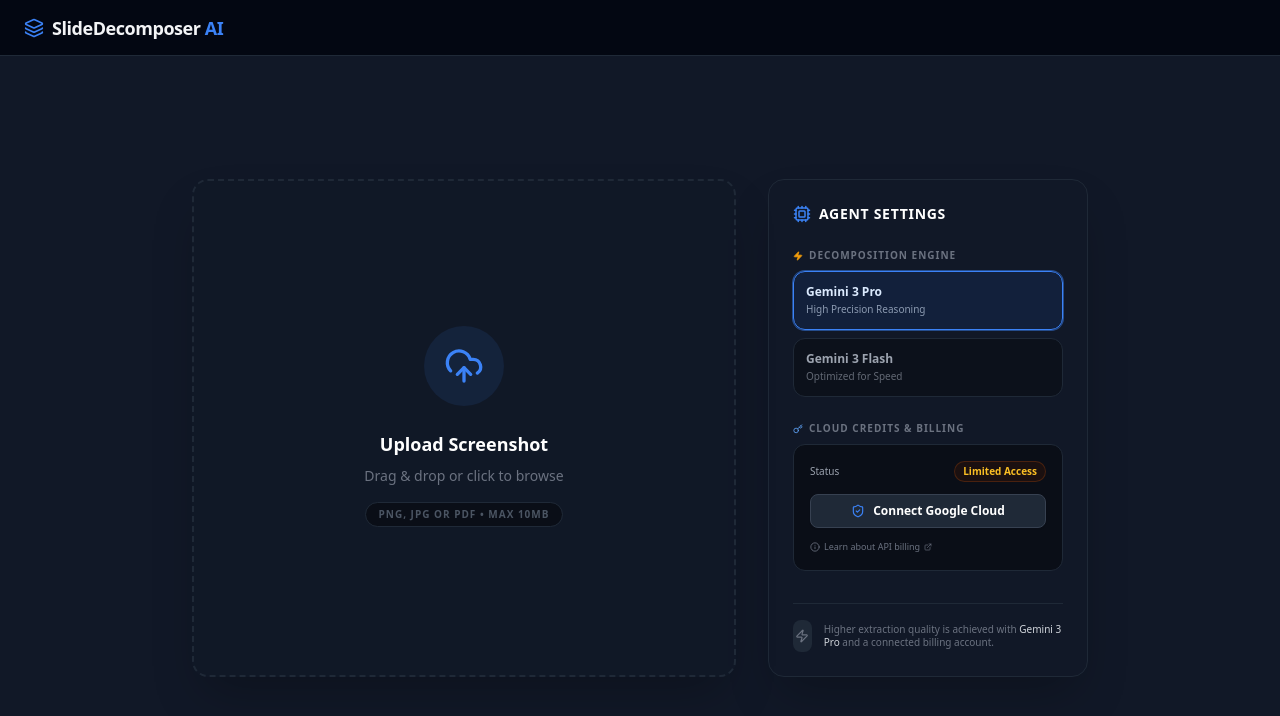
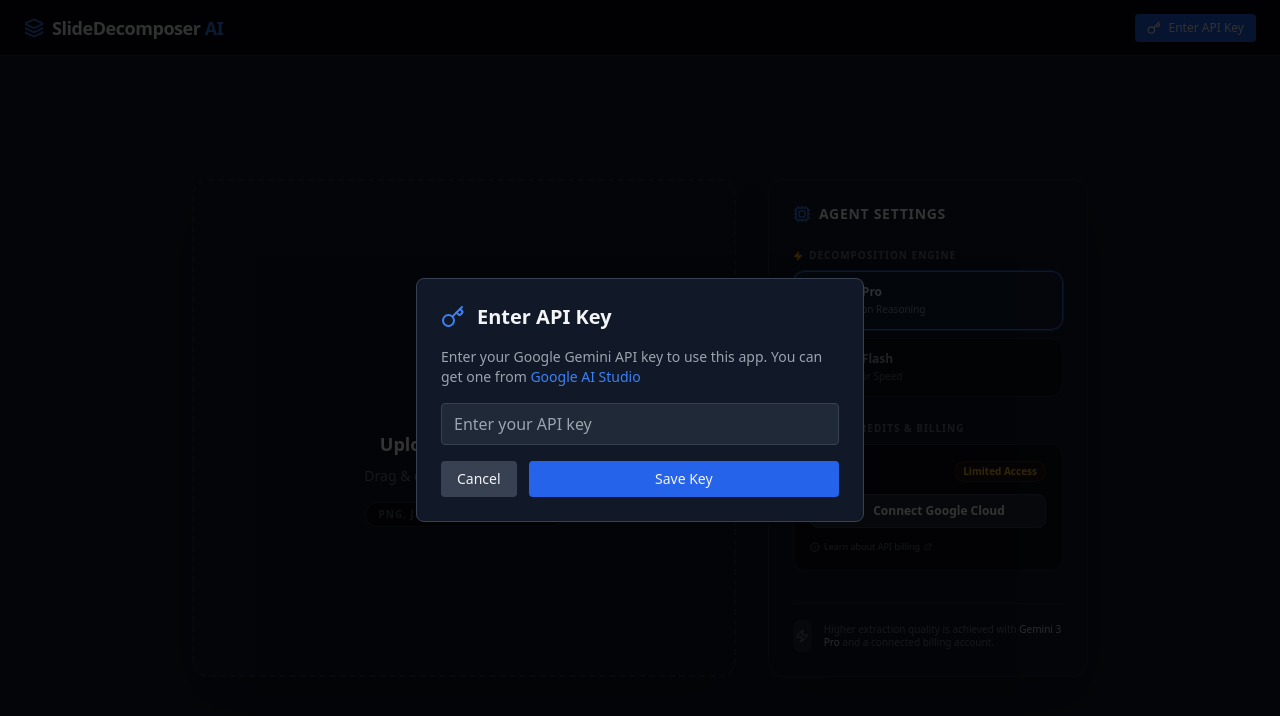
Before and after one commit to tony18mo/SildeDecomposer, a React (Vite) app: page / in a window 1280 px wide. Both pictures are taken after a click on the button "Connect Google Cloud". Shown: the top 716 px of the page. Built offline with nearby package versions, Linux system fonts and the light colour scheme; no server answers.

Commit message:
feat: Add API key management and update geminiService for API key handling

```diff
--- a/App.tsx
+++ b/App.tsx
@@ -7,9 +7,9 @@
 import { TerminalPanel } from './components/TerminalPanel';
 import { AppState, SlideElement, ElementType, TokenStats, CleaningHistoryItem, ModelMapping } from './types';
 import { fileToBase64, loadImage, cropImage, removeWhiteBackground } from './services/imageProcessing';
-import { detectElements, analyzeTextElement, runAnalystStage, runCleanerStage, runQAStage, withRetry } from './services/geminiService';
+import { detectElements, analyzeTextElement, runAnalystStage, runCleanerStage, runQAStage, withRetry, setApiKey as setGeminiApiKey } from './services/geminiService';
 import { generatePresentation } from './services/pptxService';
-import { Download, Layers, Shield } from 'lucide-react';
+import { Download, Layers, Shield, Key } from 'lucide-react';
 import { MODEL_IMAGE_CLEANING_FAST, MODEL_IMAGE_CLEANING_PRO, MODEL_QA, MODEL_DETECTION } from './constants';
 
 const MAX_TOTAL_ATTEMPTS = 4;
@@ -35,23 +35,36 @@
     parallelCount: 3
   });
 
+  const [apiKeyInput, setApiKeyInput] = useState('');
   const [hasApiKey, setHasApiKey] = useState(false);
+  const [showApiKeyInput, setShowApiKeyInput] = useState(false);
 
   useEffect(() => {
-    const checkKey = async () => {
-        if (window.aistudio?.hasSelectedApiKey) {
-            const has = await window.aistudio.hasSelectedApiKey();
-            setHasApiKey(has);
-        }
-    };
-    checkKey();
+    // Check for stored API key in localStorage
+    const storedKey = localStorage.getItem('gemini_api_key');
+    if (storedKey) {
+      setGeminiApiKey(storedKey);
+      setHasApiKey(true);
+    }
   }, []);
 
+  const handleSaveApiKey = () => {
+    if (apiKeyInput.trim()) {
+      setGeminiApiKey(apiKeyInput.trim());
+      localStorage.setItem('gemini_api_key', apiKeyInput.trim());
+      setHasApiKey(true);
+      setShowApiKeyInput(false);
+      setApiKeyInput('');
+    }
+  };
+
   const handleSelectKey = async () => {
-    if (window.aistudio?.openSelectKey) {
-        await window.aistudio.openSelectKey();
-        setHasApiKey(true);
-    }
+    setShowApiKeyInput(true);
+  };
+
+  const handleClearApiKey = () => {
+    localStorage.removeItem('gemini_api_key');
+    setHasApiKey(false);
   };
 
   const addLog = (msg: string) => setState(prev => ({ ...prev, logs: [...prev.logs, msg] }));
@@ -86,11 +99,27 @@
     }));
   };
 
+  const handleUpdateElementBox = (id: string, box: [number, number, number, number]) => {
+    updateElement(id, {
+      box_2d: box,
+      status: 'PENDING',
+      originalCropBase64: undefined,
+      cleanedImageBase64: undefined,
+      attempts: 0,
+      cleaningHistory: []
+    });
+  };
+
   const handleUpdatePrompt = (id: string, prompt: string) => {
     updateElement(id, { retryPrompt: prompt });
   };
 
   const handleFileSelect = async (file: File) => {
+    if (!hasApiKey) {
+      addLog("Error: Please enter your API key first.");
+      setShowApiKeyInput(true);
+      return;
+    }
     addLog(`Loading ${file.name}...`);
     const base64 = await fileToBase64(file);
     const img = await loadImage(base64);
@@ -109,8 +138,9 @@
         addLog(`Found ${res.data.length} elements using ${state.detectionModel.replace('gemini-', '')}.`);
     } catch (err: any) {
         if (err.message?.includes("Requested entity was not found")) {
-            addLog("Error: Invalid or missing cloud billing account. Please re-select key.");
+            addLog("Error: Invalid or missing API key. Please check your key.");
             setHasApiKey(false);
+            localStorage.removeItem('gemini_api_key');
         } else {
             addLog(`Detection Failed: ${err}`);
         }
@@ -211,8 +241,9 @@
 
     } catch (err: any) {
       if (err.message?.includes("Requested entity was not found")) {
-          addLog(`${itemLabel} Error: Invalid cloud billing account.`);
+          addLog(`${itemLabel} Error: Invalid API key.`);
           setHasApiKey(false);
+          localStorage.removeItem('gemini_api_key');
       } else {
           addLog(`${itemLabel} Critical Error: ${err instanceof Error ? err.message : 'Unknown'}`);
       }
@@ -234,9 +265,6 @@
         if (!el) break;
         const idSuffix = el.id.split('-').pop() ?? '';
         setAction(`Task: ${el.type} #${idSuffix}`);
-
-        // IMPORTANT: For text, we use a 20px buffer to prevent character clipping.
-        // We MUST pass this padding value to the extraction service for math calibration.
         const padding = el.type === ElementType.TEXT ? 20 : undefined;
         const crop = cropImage(sourceImg, el.box_2d, padding);
 
@@ -273,6 +301,52 @@
 
   return (
     <div className="flex h-screen bg-black text-gray-100 font-sans overflow-hidden">
+      {showApiKeyInput && (
+        <div className="fixed inset-0 bg-black/80 flex items-center justify-center z-50">
+          <div className="bg-gray-900 border border-gray-700 rounded-lg p-6 w-full max-w-md">
+            <div className="flex items-center gap-3 mb-4">
+              <Key className="text-blue-500" size={24} />
+              <h2 className="text-xl font-bold">Enter API Key</h2>
+            </div>
+            <p className="text-gray-400 text-sm mb-4">
+              Enter your Google Gemini API key to use this app. You can get one from{' '}
+              <a href="https://aistudio.google.com/app/apikey" target="_blank" rel="noopener noreferrer" className="text-blue-500 hover:underline">
+                Google AI Studio
+              </a>
+            </p>
+            <input
+              type="password"
+              value={apiKeyInput}
+              onChange={(e) => setApiKeyInput(e.target.value)}
+              placeholder="Enter your API key"
+              className="w-full bg-gray-800 border border-gray-700 rounded px-3 py-2 text-white mb-4"
+              onKeyDown={(e) => e.key === 'Enter' && handleSaveApiKey()}
+            />
+            <div className="flex gap-3">
+              {hasApiKey && (
+                <button
+                  onClick={handleClearApiKey}
+                  className="px-4 py-2 bg-red-600 hover:bg-red-500 rounded text-sm font-medium"
+                >
+                  Clear Key
+                </button>
+              )}
+              <button
+                onClick={() => setShowApiKeyInput(false)}
+                className="px-4 py-2 bg-gray-700 hover:bg-gray-600 rounded text-sm font-medium"
+              >
+                Cancel
+              </button>
+              <button
+                onClick={handleSaveApiKey}
+                className="px-4 py-2 bg-blue-600 hover:bg-blue-500 rounded text-sm font-medium flex-1"
+              >
+                Save Key
+              </button>
+            </div>
+          </div>
+        </div>
+      )}
       {state.currentStep !== 'IDLE' && (
         <ProcessingStatus
             elements={state.elements} selectedId={state.selectedElementId}
@@ -300,18 +374,23 @@
                 </div>
                 {hasApiKey && (
                     <div className="flex items-center gap-1.5 px-3 py-1 bg-green-950/20 border border-green-500/30 text-green-400 text-[10px] font-bold rounded uppercase tracking-wider">
-                        <Shield size={12} /> Cloud Billing Connected
+                        <Shield size={12} /> API Key Configured
                     </div>
                 )}
             </div>
-            {state.elements.length > 0 && (
-                <button
-                    onClick={() => generatePresentation(state.elements, state.originalImageBase64, state.imageDimensions.width, state.imageDimensions.height)}
-                    className="flex items-center space-x-2 bg-blue-600 hover:bg-blue-500 px-4 py-1.5 rounded text-xs font-bold transition-all shadow-lg active:scale-95"
-                >
-                    <Download size={14}/><span>Download PPTX</span>
-                </button>
-            )}
+            <div className="flex items-center gap-2">
+                {!hasApiKey && (
+                    <button
+                        onClick={handleSelectKey}
+                        className="flex items-center gap-2 px-3 py-1.5 bg-blue-600 hover:bg-blue-500 rounded text-xs font-medium transition-colors"
+                    >
+                        <Key size={14} /> Enter API Key
+                    </button>
+                )}
+                {state.currentStep === 'COMPLETED' && (
+                    <button onClick={() => generatePresentation(state.elements, state.originalImageBase64, state.imageDimensions.width, state.imageDimensions.height)} className="flex items-center space-x-2 bg-blue-600 hover:bg-blue-500 px-4 py-1.5 rounded text-xs font-bold transition-all shadow-lg"><Download size={14}/><span>Download PPTX</span></button>
+                )}
+            </div>
         </header>
         <main className="flex-1 flex relative overflow-hidden bg-gray-900">
             {state.currentStep === 'IDLE' ? (
@@ -331,6 +410,7 @@
                         elements={state.elements}
                         selectedId={state.selectedElementId}
                         onSelect={handleSelectElement}
+                        onUpdateBox={handleUpdateElementBox}
                     />
                     <TerminalPanel logs={state.logs} onClear={() => setState(p => ({...p, logs: []}))}/>
                 </>
--- a/index.html
+++ b/index.html
@@ -48,6 +48,7 @@
   }
 }
 </script>
+  <script type="module" src="/index.tsx"></script>
 </head>
   <body class="bg-gray-950 text-gray-100 antialiased font-sans overflow-hidden h-full">
     <div id="root" class="h-full w-full flex flex-col"></div>
--- a/services/geminiService.ts
+++ b/services/geminiService.ts
@@ -12,7 +12,21 @@
 import { SlideElement, TextRun } from '../types';
 import { padImageToSquare, unpadGeneratedImage, loadImage, resizeImage } from './imageProcessing';
 
-const ai = new GoogleGenAI({ apiKey: process.env.API_KEY });
+// Store API key in a variable (set by App.tsx)
+let apiKey: string = '';
+
+export const setApiKey = (key: string) => {
+  apiKey = key;
+};
+
+export const getApiKey = () => apiKey;
+
+const getAiClient = () => {
+  if (!apiKey) {
+    throw new Error("API key not set. Please enter your API key.");
+  }
+  return new GoogleGenAI({ apiKey });
+};
 
 const cleanJsonString = (str: string): string => {
   let cleaned = str.trim();
@@ -48,7 +62,7 @@
   let lastError: any;
   for (let i = 0; i <= retries; i++) {
     try {
-      return await fn();
+      return await fn()
     } catch (e) {
       lastError = e;
       console.warn(`${stageName} Attempt ${i+1} Failed: ${e}`);
@@ -61,6 +75,7 @@
 };
 
 export const detectElements = async (imageBase64: string, modelName: string = MODEL_DETECTION) => {
+  const ai = getAiClient();
   const imgRef = await loadImage(imageBase64);
   // High-Res Detection: Use 2048px to ensure text descenders are clearly visible to the model.
   const optimizedImage = await resizeImage(imageBase64, 2048);
@@ -107,6 +122,7 @@
   slideHeightPx: number,
   paddingPx: number = 0
 ) => {
+  const ai = getAiClient();
   const response = await ai.models.generateContent({
     model: MODEL_TEXT_ANALYSIS,
     config: { responseMimeType: 'application/json' },
@@ -176,6 +192,7 @@
   model: string,
   backgroundColor: string = '#FFFFFF'
 ) => {
+  const ai = getAiClient();
   const promptTemplate = SYSTEM_PROMPT_ANALYST
     .replace('{type}', element.type)
     .replace('{description}', element.description || 'object')
@@ -209,6 +226,7 @@
 };
 
 export const runCleanerStage = async (crop: string, prompt: string, model: string, inputOverride?: string) => {
+  const ai = getAiClient();
   const img = await loadImage(crop);
   const squareInput = await padImageToSquare(inputOverride || crop);
 
@@ -242,6 +260,7 @@
 };
 
 export const runQAStage = async (originalCrop: string, cleanedResult: string, model: string, cleaningGoal: string) => {
+  const ai = getAiClient();
   const criticPrompt = PROMPT_QA_CRITIC.replace('{cleaningGoal}', cleaningGoal);
   const response = await withTimeout<GenerateContentResponse>(
     ai.models.generateContent({
```
